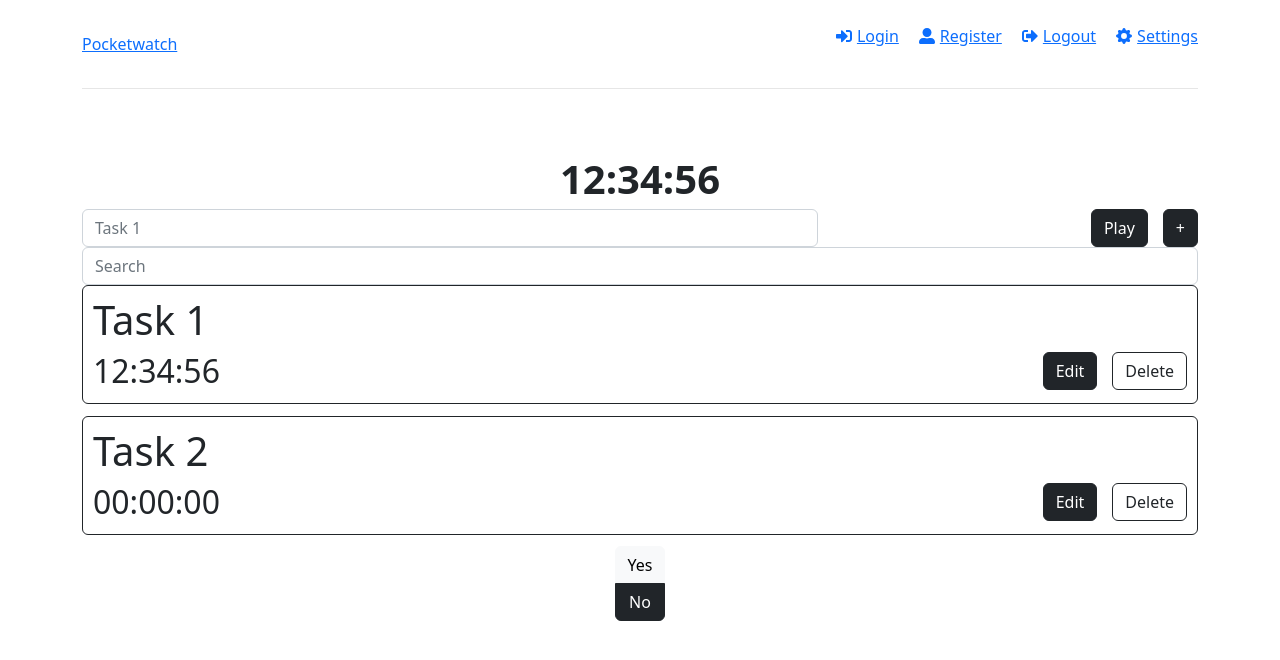
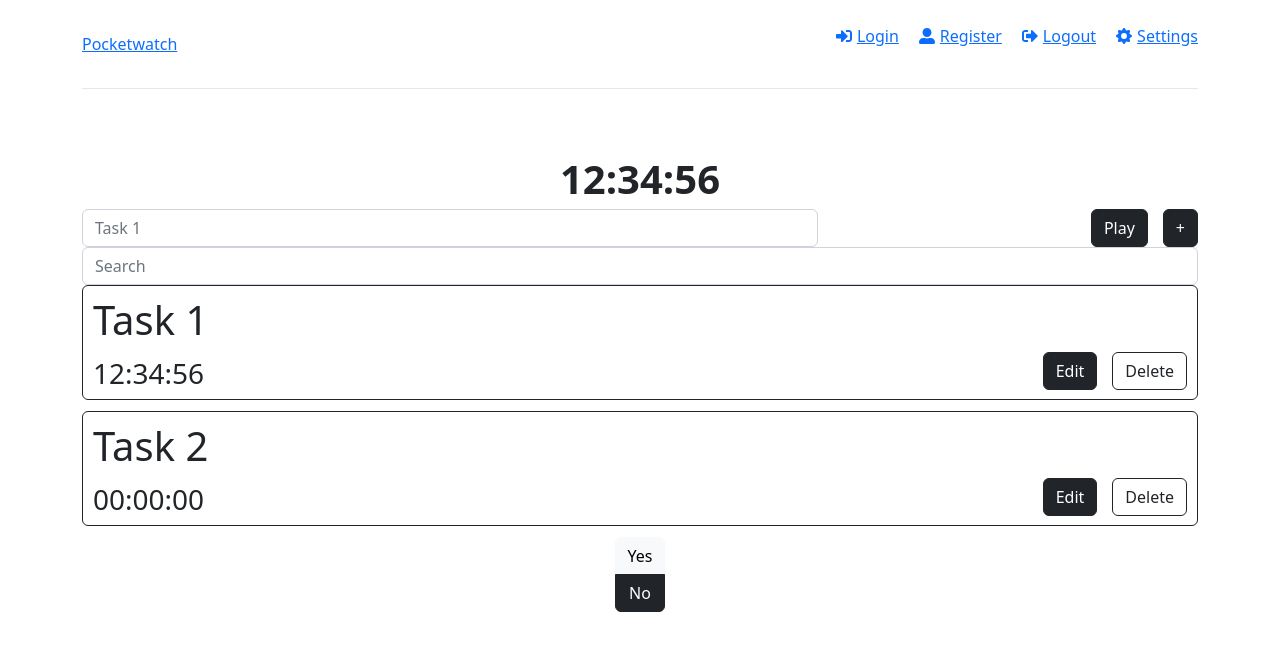
Before and after one commit to constellationz/pocketwatch, a React (Create React App) app in the folder frontend/: page / in a window 1280 px wide. Shown: the top 660 px of the page. Built offline with nearby package versions, Linux system fonts and the light colour scheme.

Commit message:
Change the timer element for the tasks

```diff
--- a/frontend/src/components/Task.js
+++ b/frontend/src/components/Task.js
@@ -8,7 +8,7 @@ const Task = ({ task }) => {
       </div>
 
       <div className="d-flex justify-content-between">
-        <h2 className="task-elapsed-time">{task.timeElapsed}</h2>
+        <time className="task-elapsed-time fs-3">{task.timeElapsed}</time>
         <div>
           <Button className="edit-task-button" variant="dark">Edit</Button>
           <Button className="delete-task-button" variant="outline-dark">Delete</Button>
```
